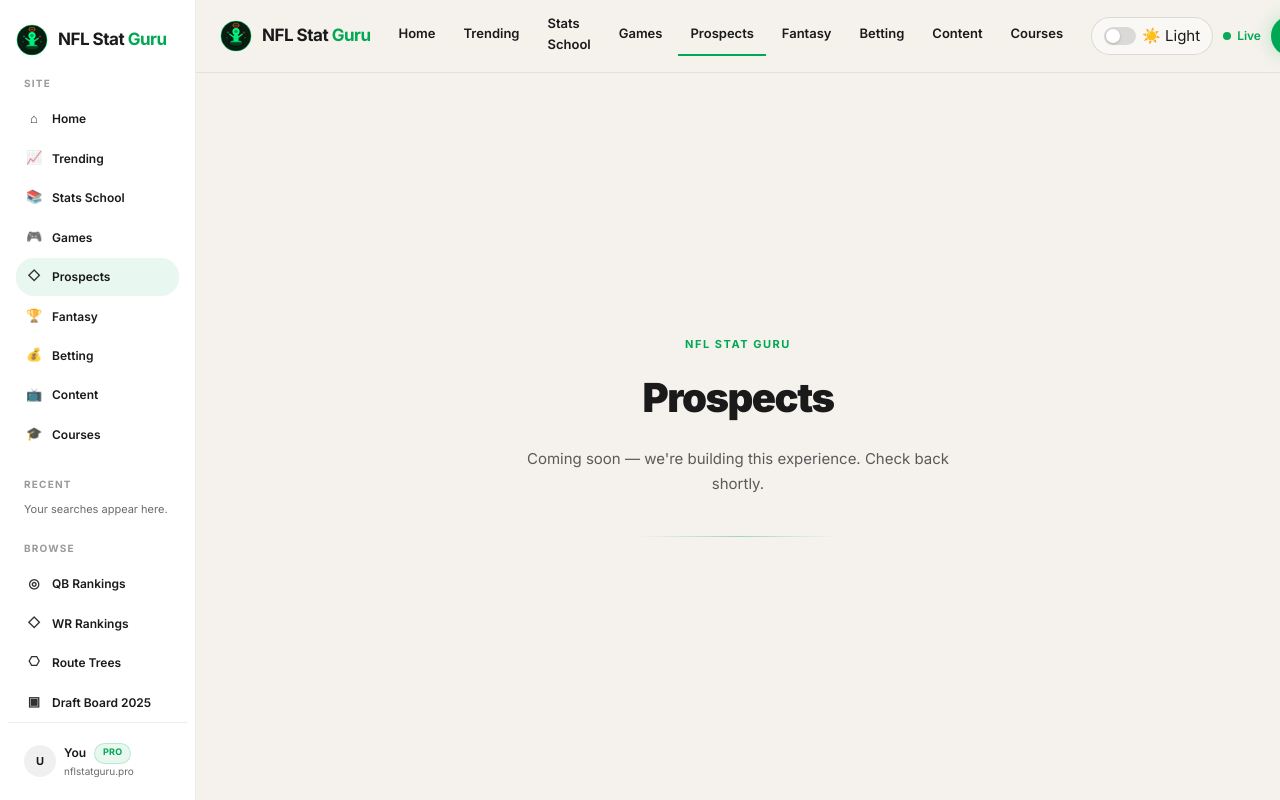
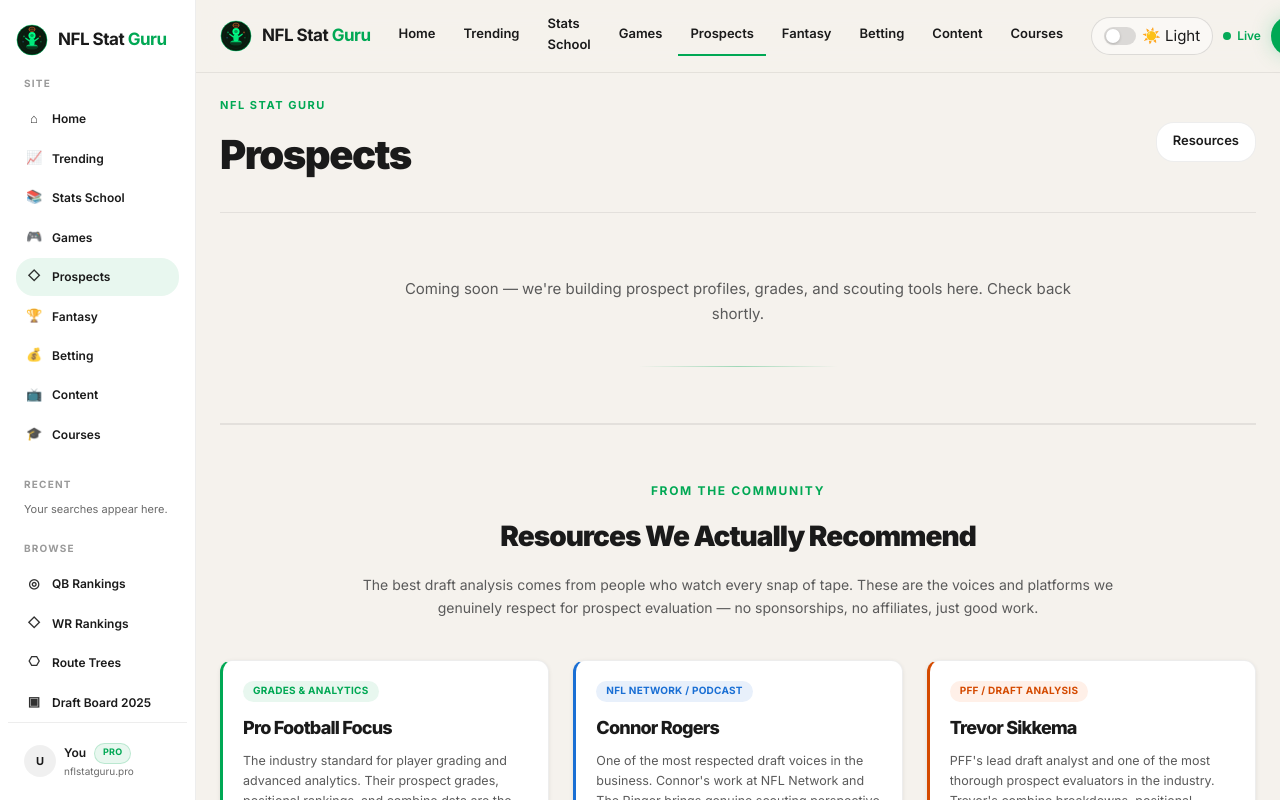
Before and after one commit to jomckinney1999/gridiq, a Next.js app: page /prospects in a window 1280 px wide. Built offline with nearby package versions, Linux system fonts and the light colour scheme.

Commit message:
Add prospect community resources — PFF, Connor Rogers, Sikkema, NFL Stock Exchange

```diff
--- a/src/app/(app)/prospects/page.tsx
+++ b/src/app/(app)/prospects/page.tsx
@@ -1,5 +1,36 @@
-import { ComingSoonPlaceholder } from "@/components/ComingSoonPlaceholder";
+import { ProspectsCommunityResources } from "@/components/prospects/ProspectsCommunityResources";
 
 export default function ProspectsPage() {
-  return <ComingSoonPlaceholder title="Prospects" />;
+  return (
+    <div className="mx-auto w-full max-w-6xl px-4 pb-20 pt-6 sm:px-6">
+      <header className="flex flex-col gap-3 border-b border-[var(--border)] pb-6 sm:flex-row sm:items-center sm:justify-between">
+        <div>
+          <p className="text-[11px] font-bold uppercase tracking-[0.14em] text-[var(--green)]">NFL Stat Guru</p>
+          <h1 className="mt-2 text-[28px] font-extrabold tracking-[-0.5px] text-[var(--txt)] sm:text-[32px]">Prospects</h1>
+        </div>
+        <nav aria-label="Prospects page sections">
+          <a
+            href="#resources"
+            className="inline-flex rounded-lg border border-[var(--border)] bg-[var(--bg-card)] px-4 py-2 text-[13px] font-semibold text-[var(--txt-2)] transition hover:border-[var(--green-border)] hover:bg-[var(--green-light)] hover:text-[var(--green)]"
+          >
+            Resources
+          </a>
+        </nav>
+      </header>
+
+      <section className="border-b border-[var(--border)] py-14">
+        <div className="mx-auto max-w-2xl text-center">
+          <p className="mt-2 text-[15px] leading-relaxed text-[var(--txt-2)]">
+            Coming soon — we&apos;re building prospect profiles, grades, and scouting tools here. Check back shortly.
+          </p>
+          <div
+            aria-hidden
+            className="mx-auto mt-10 h-px max-w-[200px] bg-gradient-to-r from-transparent via-[color-mix(in_srgb,var(--green)_35%,transparent)] to-transparent"
+          />
+        </div>
+      </section>
+
+      <ProspectsCommunityResources />
+    </div>
+  );
 }
--- /dev/null
+++ b/src/components/prospects/ProspectsCommunityResources.tsx
@@ -0,0 +1,141 @@
+type CardDef = {
+  key: string;
+  border: string;
+  badge: { bg: string; fg: string; label: string };
+  name: string;
+  description: string;
+  href?: string;
+  buttonLabel?: string;
+  philosophy?: boolean;
+};
+
+const CARDS: CardDef[] = [
+  {
+    key: "pff",
+    border: "var(--green)",
+    badge: { bg: "var(--green-light)", fg: "var(--green)", label: "Grades & Analytics" },
+    name: "Pro Football Focus",
+    description:
+      "The industry standard for player grading and advanced analytics. Their prospect grades, positional rankings, and combine data are the closest thing to an objective truth in draft evaluation. If you're serious about prospects, PFF is non-negotiable.",
+    href: "https://www.pff.com",
+    buttonLabel: "Visit PFF →",
+  },
+  {
+    key: "connor",
+    border: "var(--blue)",
+    badge: { bg: "var(--blue-light)", fg: "var(--blue)", label: "NFL Network / Podcast" },
+    name: "Connor Rogers",
+    description:
+      "One of the most respected draft voices in the business. Connor's work at NFL Network and The Ringer brings genuine scouting perspective to every prospect conversation. His takes on scheme fit and NFL readiness go beyond the highlight tape.",
+    href: "https://twitter.com/ConnorJRogers",
+    buttonLabel: "Follow Connor →",
+  },
+  {
+    key: "trevor",
+    border: "var(--orange)",
+    badge: { bg: "var(--orange-light)", fg: "var(--orange)", label: "PFF / Draft Analysis" },
+    name: "Trevor Sikkema",
+    description:
+      "PFF's lead draft analyst and one of the most thorough prospect evaluators in the industry. Trevor's combine breakdowns, positional rankings, and tape-based grades are essential reading during draft season. A must-follow from now through April.",
+    href: "https://twitter.com/TampaBayTre",
+    buttonLabel: "Follow Trevor →",
+  },
+  {
+    key: "nflse",
+    border: "var(--purple)",
+    badge: { bg: "var(--purple-light)", fg: "var(--purple)", label: "Podcast / Community" },
+    name: "NFL Stock Exchange",
+    description:
+      "A unique and entertaining approach to prospect evaluation that treats draft stock like a financial market. Buy low, sell high — their framework for thinking about prospect value is genuinely different from anything else out there and makes draft season way more fun.",
+    href: "https://open.spotify.com/search/nfl%20stock%20exchange%20podcast",
+    buttonLabel: "Find the Show →",
+  },
+  {
+    key: "mockdraftable",
+    border: "var(--green)",
+    badge: { bg: "var(--green-light)", fg: "var(--green)", label: "Free Tool" },
+    name: "MockDraftable",
+    description:
+      "The best free tool for comparing NFL combine measurements and athleticism scores. If you want to know how a prospect's 40 time, vertical, and RAS score compare to every historical player at their position, this is your first stop.",
+    href: "https://www.mockdraftable.com",
+    buttonLabel: "Use the Tool →",
+  },
+  {
+    key: "philosophy",
+    border: "var(--txt-3)",
+    badge: { bg: "var(--bg-secondary)", fg: "var(--txt-2)", label: "A Note" },
+    name: "Data + Tape = Truth",
+    description:
+      "NFL Stat Guru gives you the numbers. But the best draft analysts combine metrics with film study, positional coaching knowledge, and character research. Use our data as a starting point — then go watch the tape.",
+    philosophy: true,
+  },
+];
+
+export function ProspectsCommunityResources() {
+  return (
+    <section id="resources" className="scroll-mt-28 border-t border-[var(--border)] pt-14">
+      <div className="mx-auto max-w-3xl text-center">
+        <p className="text-[12px] font-bold uppercase tracking-[0.14em] text-[var(--green)]">From the Community</p>
+        <h2 className="mt-3 text-balance text-[26px] font-extrabold tracking-[-0.5px] text-[var(--txt)] sm:text-[30px]">
+          Resources We Actually Recommend
+        </h2>
+        <p className="mt-4 text-[14px] leading-relaxed text-[var(--txt-2)]">
+          The best draft analysis comes from people who watch every snap of tape. These are the voices and platforms we genuinely respect for prospect evaluation — no
+          sponsorships, no affiliates, just good work.
+        </p>
+      </div>
+
+      <div className="mx-auto mt-10 grid max-w-6xl grid-cols-1 gap-6 sm:grid-cols-2 lg:grid-cols-3">
+        {CARDS.map((card) => (
+          <div
+            key={card.key}
+            className={[
+              "relative flex flex-col rounded-xl border border-[var(--border)] bg-[var(--bg-card)] shadow-[var(--shadow-sm)] transition hover:shadow-[var(--shadow-md)]",
+              "border-l-[3px]",
+              card.philosophy ? "bg-[color-mix(in_srgb,var(--bg-base)_55%,var(--bg-card))]" : "",
+            ].join(" ")}
+            style={{ borderLeftColor: card.border }}
+          >
+            <div className="flex flex-1 flex-col p-5 pb-10">
+              <span
+                className="inline-flex w-fit rounded-full px-2.5 py-0.5 text-[10px] font-bold uppercase tracking-wide"
+                style={{ backgroundColor: card.badge.bg, color: card.badge.fg }}
+              >
+                {card.badge.label}
+              </span>
+              <h3 className="mt-3 text-[15px] font-bold text-[var(--txt)]">{card.name}</h3>
+              <p
+                className={[
+                  "mt-2 text-[12.5px] leading-relaxed text-[var(--txt-2)]",
+                  card.philosophy ? "italic text-[var(--txt-muted)]" : "line-clamp-[8]",
+                ].join(" ")}
+              >
+                {card.description}
+              </p>
+
+              {card.href && card.buttonLabel ? (
+                <a
+                  href={card.href}
+                  target="_blank"
+                  rel="noopener noreferrer"
+                  className="mt-4 inline-flex w-fit items-center rounded-lg border border-[var(--border-md)] bg-transparent px-4 py-2 text-[13px] font-semibold text-[var(--txt)] transition hover:border-[var(--green-border)] hover:bg-[var(--green-light)] hover:text-[var(--green)]"
+                >
+                  {card.buttonLabel}
+                </a>
+              ) : null}
+
+              <p className="absolute bottom-4 right-4 max-w-[55%] text-right text-[10px] leading-tight text-[var(--txt-3)]">
+                Not affiliated
+              </p>
+            </div>
+          </div>
+        ))}
+      </div>
+
+      <p className="mx-auto mt-4 max-w-3xl text-center text-[11px] leading-relaxed text-[var(--txt-3)]">
+        NFL Stat Guru is not affiliated with, sponsored by, or compensated by any of the above resources. These are genuine
+        recommendations — one draft nerd to another. Support independent football analysis.
+      </p>
+    </section>
+  );
+}
```
